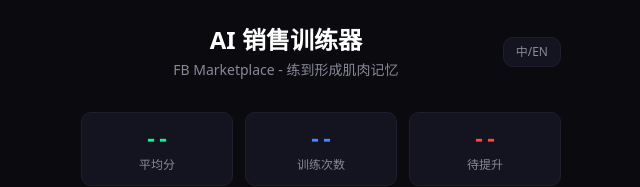
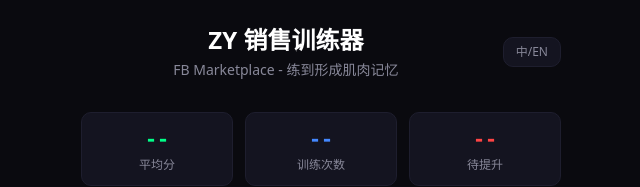
Before and after one commit to zhengxuan888/zy-sales-traine, a Next.js app: page / in a window 1280 px wide. Shown: the top 187 px of the page, without its empty margins (319-959 px from the left). Built offline with nearby package versions, Linux system fonts and the light colour scheme.

Commit message:
feat: 更新项目名称为 ZY销售训练器
Coze-Commit-Type: user
Coze-User-ID: 1166997286823747
Coze-Conversation-ID: 10616290

```diff
--- a/src/app/layout.tsx
+++ b/src/app/layout.tsx
@@ -3,7 +3,7 @@ import './globals.css';
 import { I18nProvider } from '@/lib/i18n';
 
 export const metadata: Metadata = {
-  title: 'AI Sales Trainer - FB Marketplace',
+  title: 'ZY销售训练器 - FB Marketplace',
   description: 'Train your sales team to master Facebook Marketplace conversations. Build muscle memory through AI-powered practice sessions.',
 };
 
--- a/src/lib/i18n/translations.ts
+++ b/src/lib/i18n/translations.ts
@@ -19,7 +19,7 @@ export const translations = {
     'common.language': '语言',
 
     // Home Page
-    'home.title': 'AI 销售训练器',
+    'home.title': 'ZY 销售训练器',
     'home.subtitle': 'FB Marketplace - 练到形成肌肉记忆',
     'home.avgScore': '平均分',
     'home.sessions': '训练次数',
@@ -158,7 +158,7 @@ export const translations = {
     'common.language': 'Language',
 
     // Home Page
-    'home.title': 'AI Sales Trainer',
+    'home.title': 'ZY Sales Trainer',
     'home.subtitle': 'FB Marketplace - Build muscle memory',
     'home.avgScore': 'Avg Score',
     'home.sessions': 'Sessions',
```
